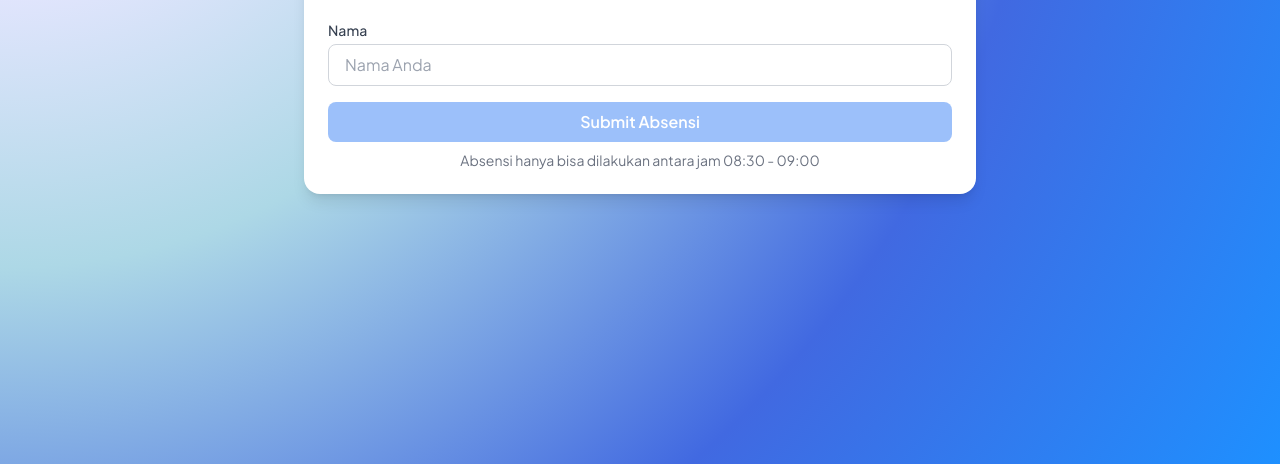
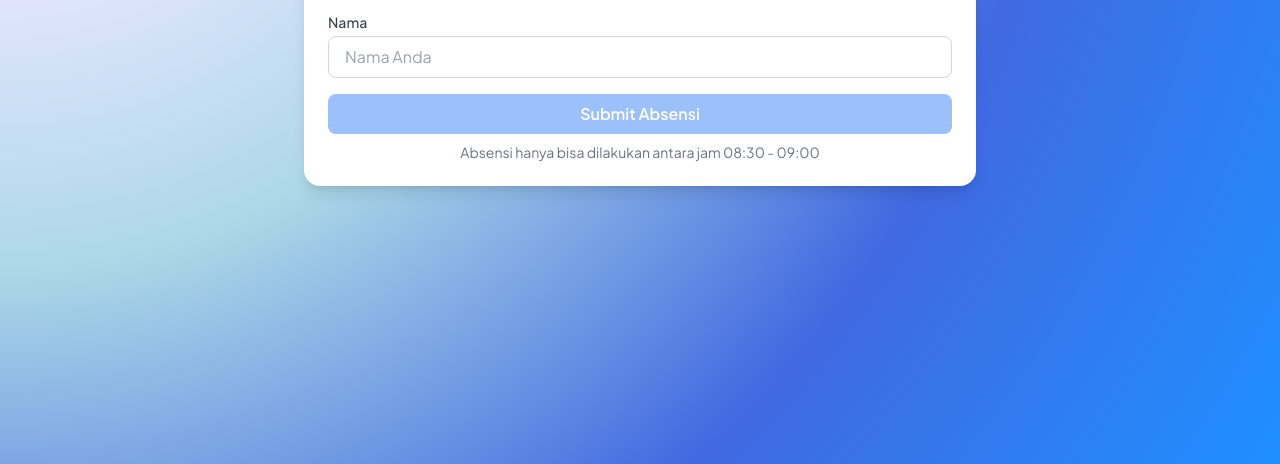
Before and after one commit to aminssmilee/absensi-webcare, a plain HTML site: page index.html in a window 1280 px wide. Shown: the part 336-800 px from the top of the page. Drawn offline with nearby package versions, Linux system fonts and the light colour scheme.

Commit message:
Update Design

```diff
--- a/index.html
+++ b/index.html
@@ -51,7 +51,7 @@
 
 
   <!-- Card Absensi -->
-  <div class="flex flex-1 -mt-20 items-center justify-center px-4 w-full">
+  <div class="flex flex-1 -mt-24 items-center justify-center px-4 w-full">
     <div class="bg-white rounded-2xl shadow-lg w-full max-w-md sm:max-w-lg md:max-w-xl lg:max-w-2xl p-6">
 
       <!-- Header Form -->
```
